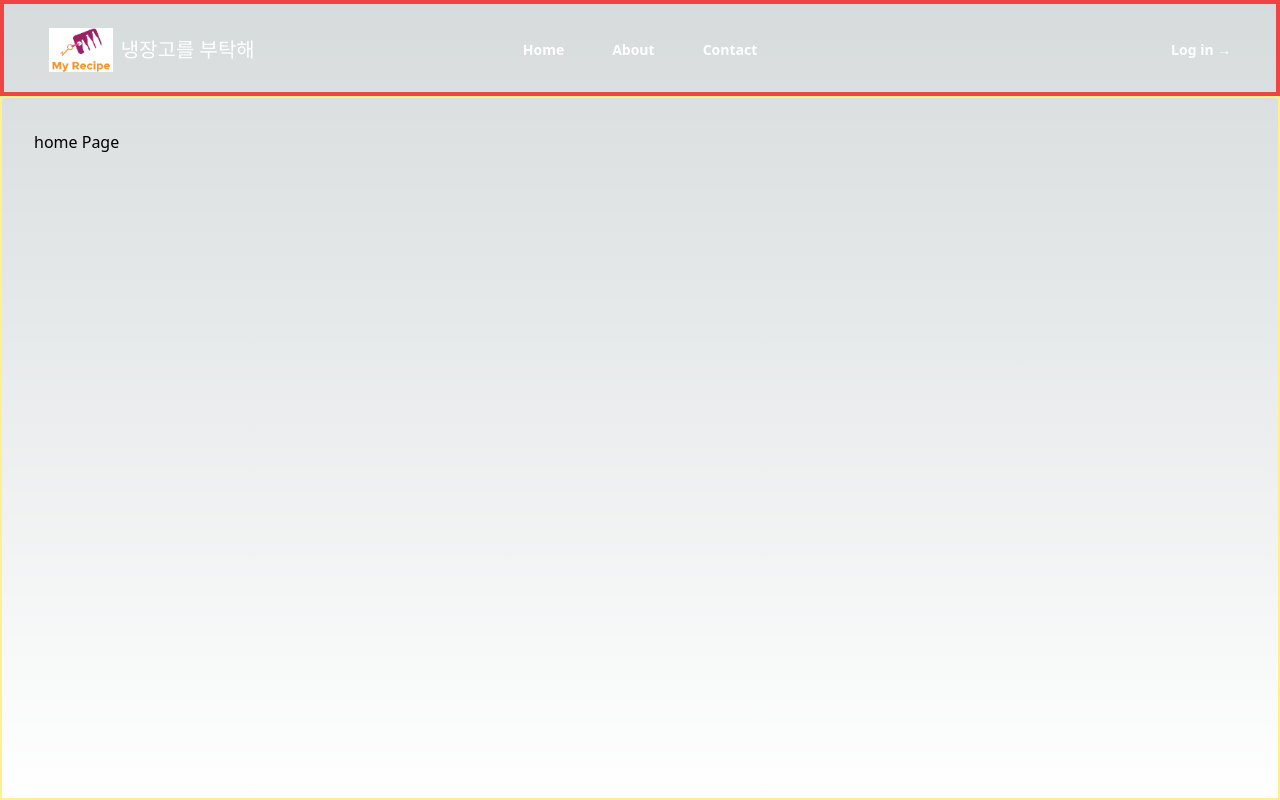
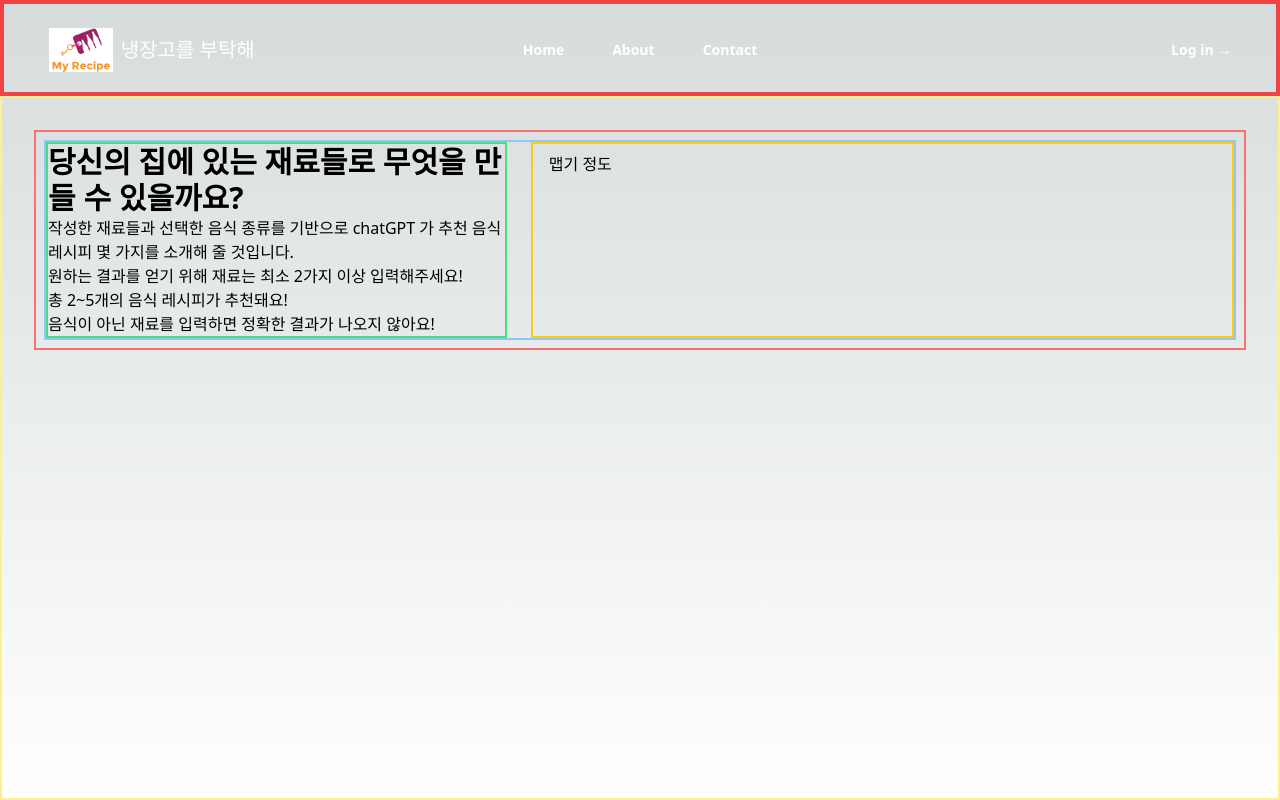
Before and after one commit to dlwlsdn201/project--recommend-recipes--nextjs, a Next.js app in the folder client/: page /home in a window 1280 px wide. Built offline with nearby package versions, Linux system fonts and the light colour scheme.

Commit message:
:construction::lipstick: 메인 페이지 화면 개발 진행 중

```diff
--- /dev/null
+++ b/client/components/Home/index.tsx
@@ -0,0 +1,37 @@
+import React from 'react';
+const MainComponent = () => {
+	return (
+		<div className='root-container border-red-400 border-2 p-2'>
+			<div className='inner-container grid gap-6 grid-cols-5 grid-rows-1 border-blue-300 border-2'>
+				<div className='area--left border-green-400  border-2 col-span-2'>
+					<strong className='text-3xl'>
+						당신의 집에 있는 재료들로 무엇을 만들 수 있을까요?
+					</strong>
+					<p>
+						작성한 재료들과 선택한 음식 종류를 기반으로 chatGPT 가 추천 음식
+						레시피 몇 가지를 소개해 줄 것입니다.
+					</p>
+					<div>
+						<ul>
+							<li>
+								원하는 결과를 얻기 위해 재료는 최소 2가지 이상 입력해주세요!
+							</li>
+							<li>총 2~5개의 음식 레시피가 추천돼요!</li>
+							<li>음식이 아닌 재료를 입력하면 정확한 결과가 나오지 않아요!</li>
+						</ul>
+					</div>
+				</div>
+				<div className='area--right border-yellow-400 border-2 col-span-3 px-4 py-2'>
+					<div className='filters--wrapper'>
+						<div className='filter--block'>
+							<div className='label'>맵기 정도</div>
+							<div className='filter'></div>
+						</div>
+					</div>
+				</div>
+			</div>
+		</div>
+	);
+};
+
+export default MainComponent;
--- a/client/pages/home.tsx
+++ b/client/pages/home.tsx
@@ -1,7 +1,8 @@
+import MainComponent from '@/components/Home';
 import React from 'react';
 
 const homePage = () => {
-	return <div>home Page</div>;
+	return <MainComponent />;
 };
 
 export default homePage;
```
